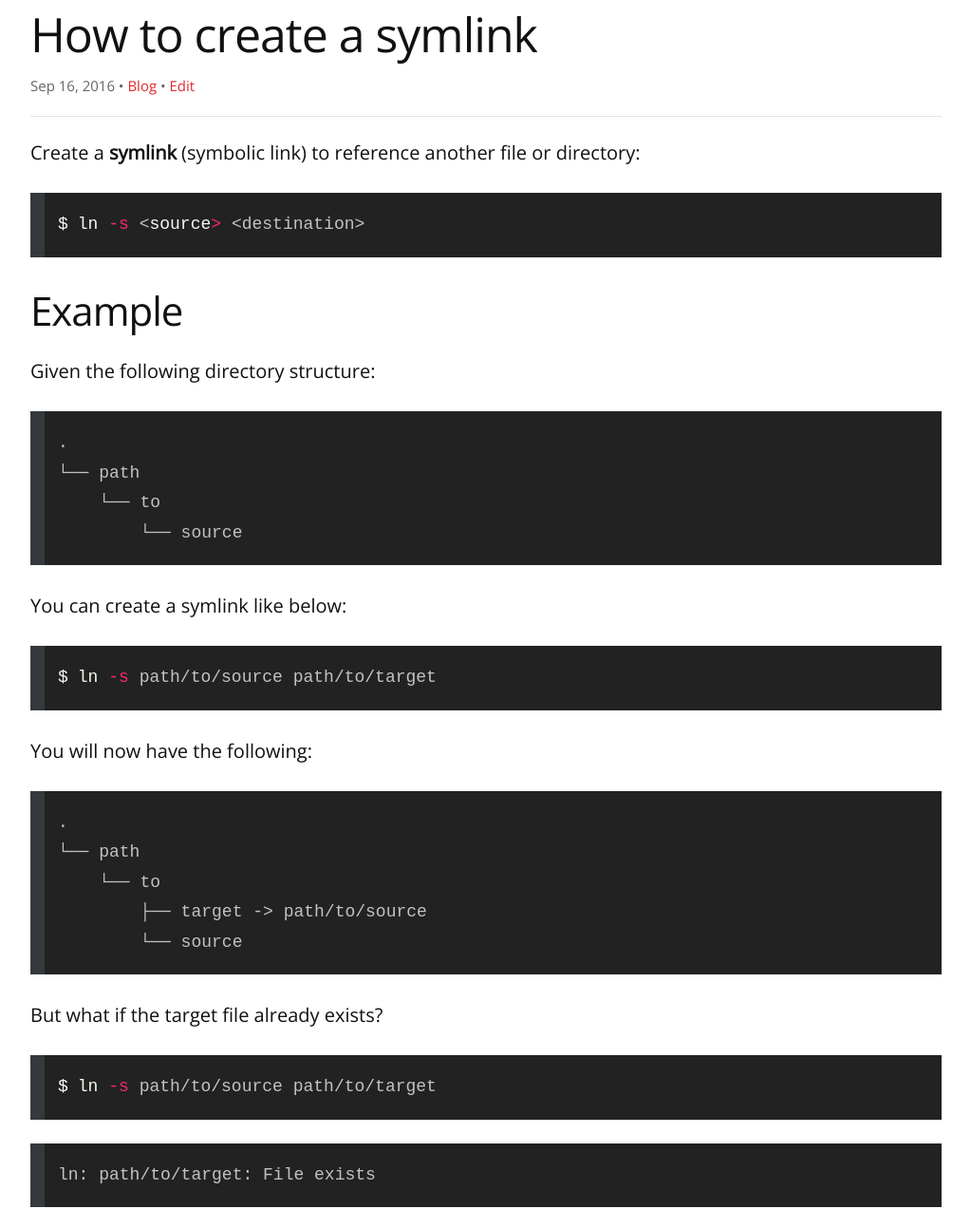
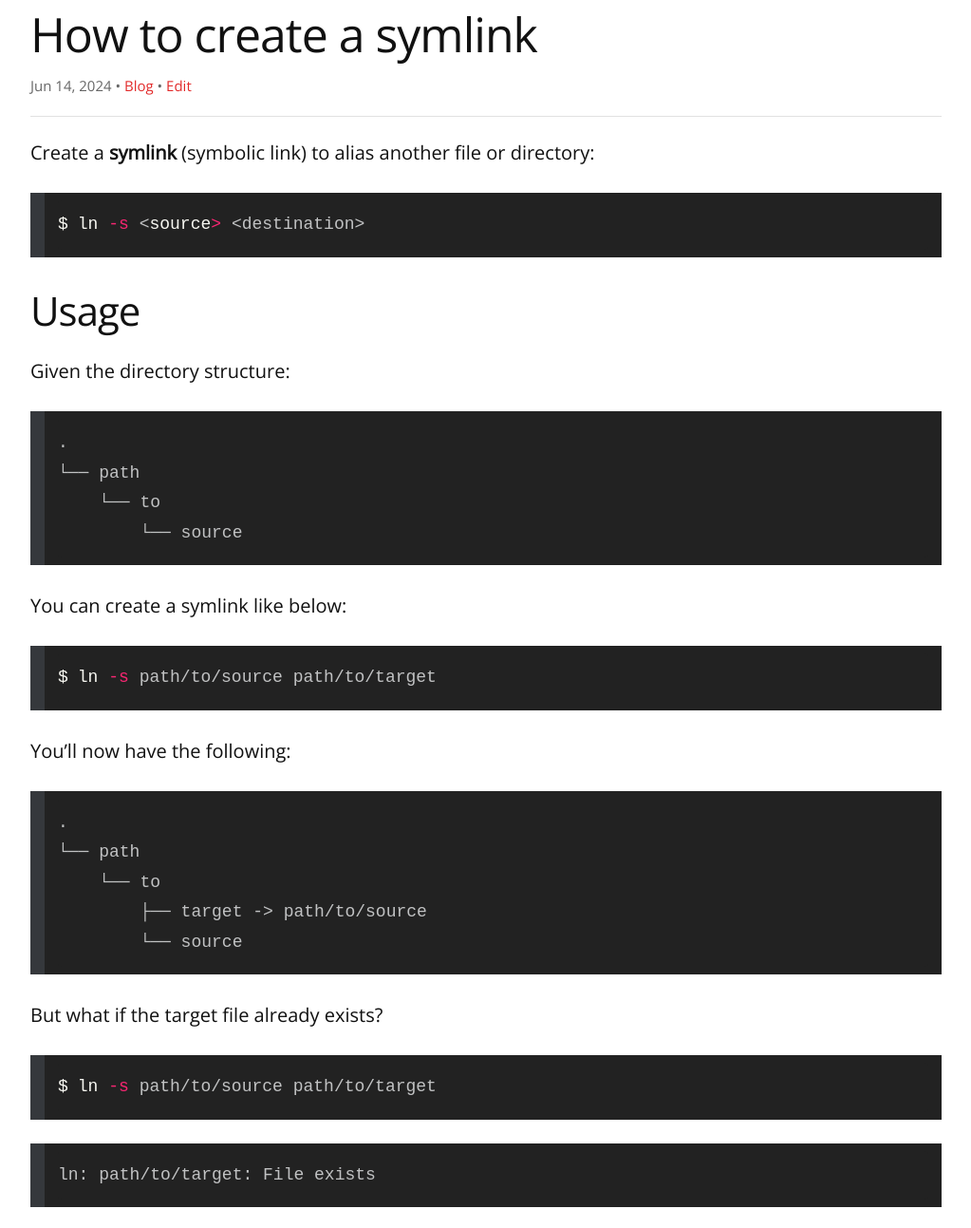
Before and after one commit to remarkablemark/remarkablemark.github.io, a Jekyll site: the page built from _posts/2016/2016-09-16-create-symlink.md, in a window 1280 px wide and 1400 px high, cut to the strip 107-1400 px from the top of the window. Shown: the whole strip at 95% size, without its empty margins (128-1151 px from the left). Built offline with Jekyll 4.4.1, drawn with Linux system fonts in a browser that asks for light colours; comment, search, counter and statistics services are not loaded; some of the changed text lies outside the part shown.

Commit message:
feat(posts): update "How to create a symlink"
Post: 2016-09-16-create-symlink.md

Add realpath and improve instructions

````diff
--- a/_posts/2016/2016-09-16-create-symlink.md
+++ b/_posts/2016/2016-09-16-create-symlink.md
@@ -2,19 +2,20 @@
 layout: post
 title: How to create a symlink
 date: 2016-09-16 22:29:00
-excerpt: How to create a symbolic link or symlink.
-categories: symlink symbolic link
+updated: 2024-06-14 11:50:59
+excerpt: How to create a symbolic link (symlink).
+categories: symlink symbolic link bash
 ---
 
-Create a **symlink** (symbolic link) to reference another file or directory:
+Create a **symlink** (symbolic link) to alias another file or directory:
 
 ```sh
 ln -s <source> <destination>
 ```
 
-## Example
+## Usage
 
-Given the following directory structure:
+Given the directory structure:
 
 ```
 .
@@ -29,7 +30,7 @@
 ln -s path/to/source path/to/target
 ```
 
-You will now have the following:
+You'll now have the following:
 
 ```
 .
@@ -61,9 +62,15 @@
 ln -s "$(pwd)/path/to/source" path/to/target
 ```
 
+Or use `realpath`:
+
+```sh
+ln -s "$(realpath path/to/source)" path/to/target
+```
+
 This ensures the symlink still points to the expected location even if it's moved.
 
-For more information, check out the manual page for the `ln` command:
+Check out the manual page for more information:
 
 ```sh
 man ln
````
